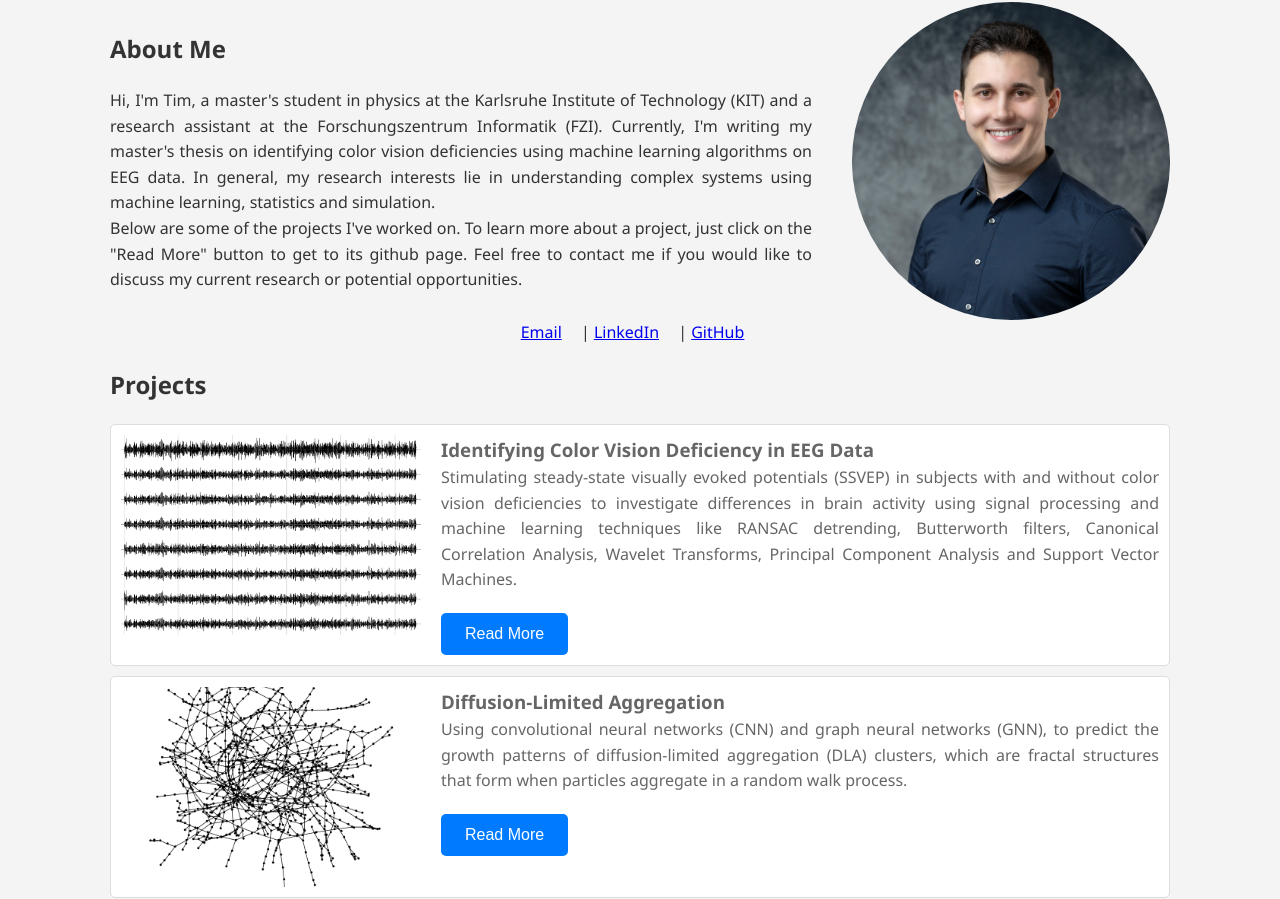
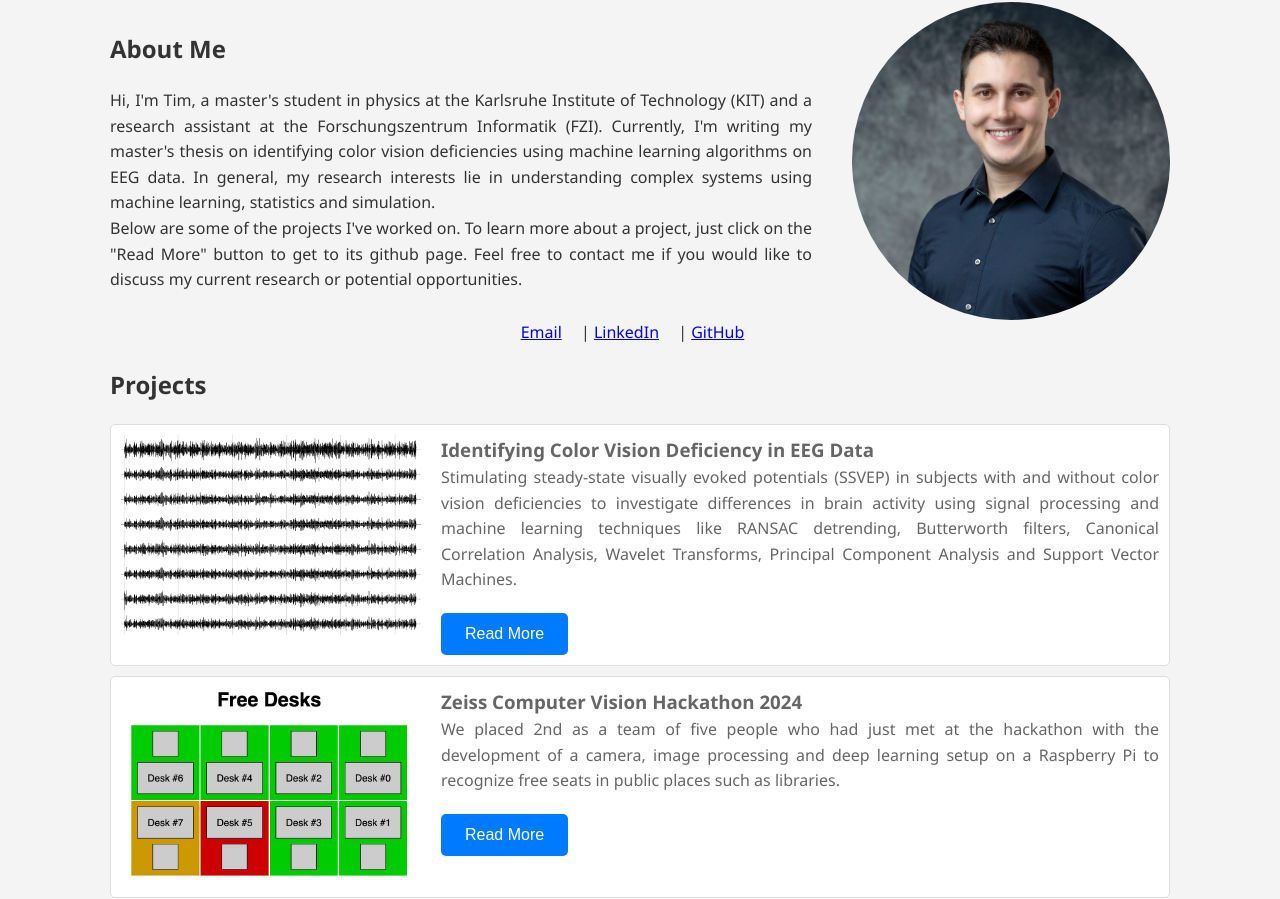
Before and after one commit to TimBerti/timberti.github.io, a plain HTML site: page index.html in a window 1280 px wide. Shown: the part 89-988 px from the top of the page. Drawn offline with Linux system fonts and the light colour scheme.

Commit message:
zeiss hackathon

```diff
--- a/index.html
+++ b/index.html
@@ -69,6 +69,21 @@
           <button
             class="project-button"
             onclick="window.location.href='https://github.com/TimBerti/ssvep-cvd'"
+          >
+            Read More
+          </button>
+        </div>
+      </div>
+      <div class="project-card">
+        <img src="./images/zeiss_hackathon.png" alt="Zeiss" />
+        <div>
+          <h3>Zeiss Computer Vision Hackathon 2024</h3>
+          <p class="project-description">
+            We placed 2nd as a team of five people who had just met at the hackathon with the development of a camera, image processing and deep learning setup on a Raspberry Pi to recognize free seats in public places such as libraries.
+          </p>
+          <button
+            class="project-button"
+            onclick="window.location.href='https://github.com/TimBerti/zeiss-hackathon-2024'"
           >
             Read More
           </button>
```
Also changed, not shown: images/zeiss_hackathon.png (added).
